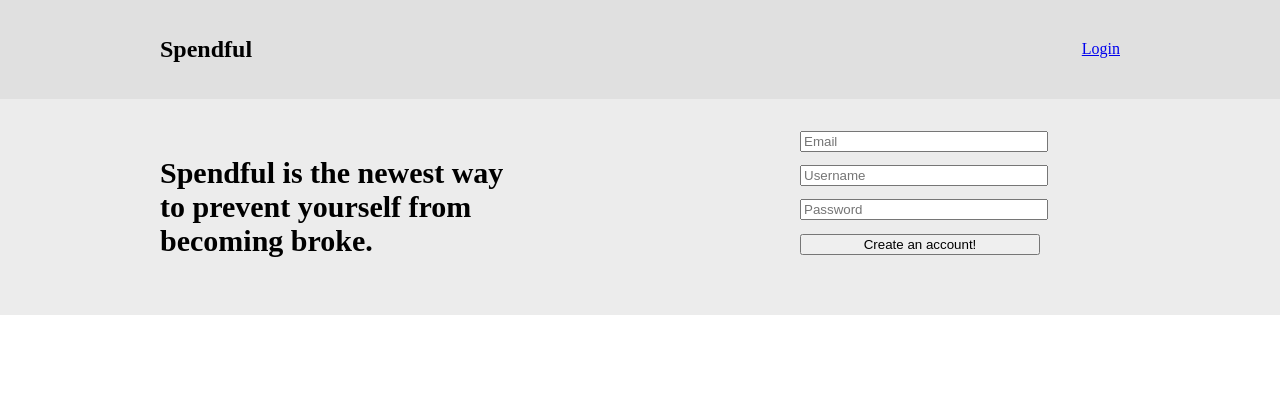
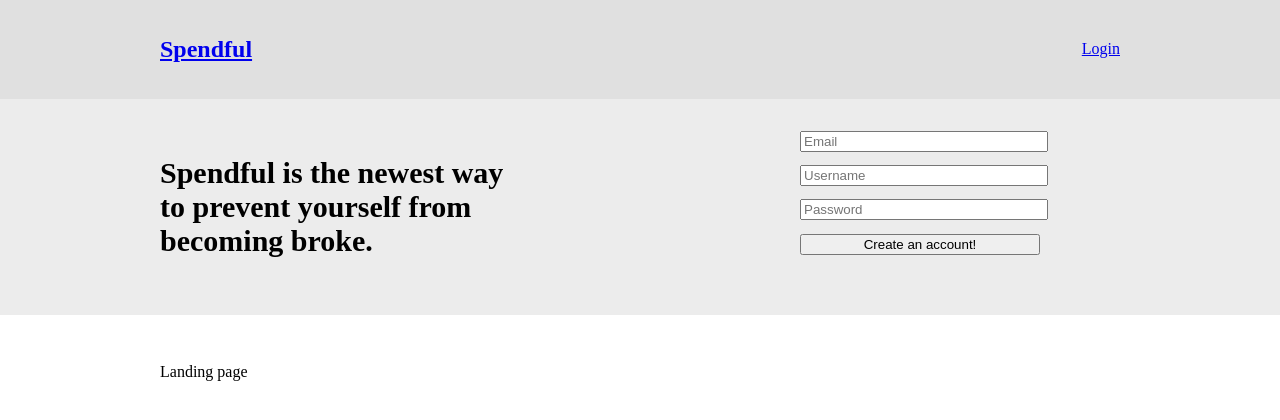
Before and after one commit to thinkful-ei-armadillo/spendful, a React (Create React App) app: page / in a window 1280 px wide. Shown: the top 420 px of the page. Built offline with nearby package versions, Linux system fonts and the light colour scheme.

Commit message:
made logo a link

```diff
--- a/src/components/App.js
+++ b/src/components/App.js
@@ -11,7 +11,7 @@ class App extends Component {
     return <>
       <nav>
         <div>
-          <h1>Spendful</h1>
+          <Link to="/"><h1>Spendful</h1></Link>
 
           {isLoggedIn
             ? <Link to="/logout">Logout</Link>
--- a/src/routes/LandingPage.js
+++ b/src/routes/LandingPage.js
@@ -23,7 +23,7 @@ export default class LandingPage extends Component {
       </header>
 
       <main>
-
+        <p>Landing page</p>
       </main>
     </>;
   }
```
